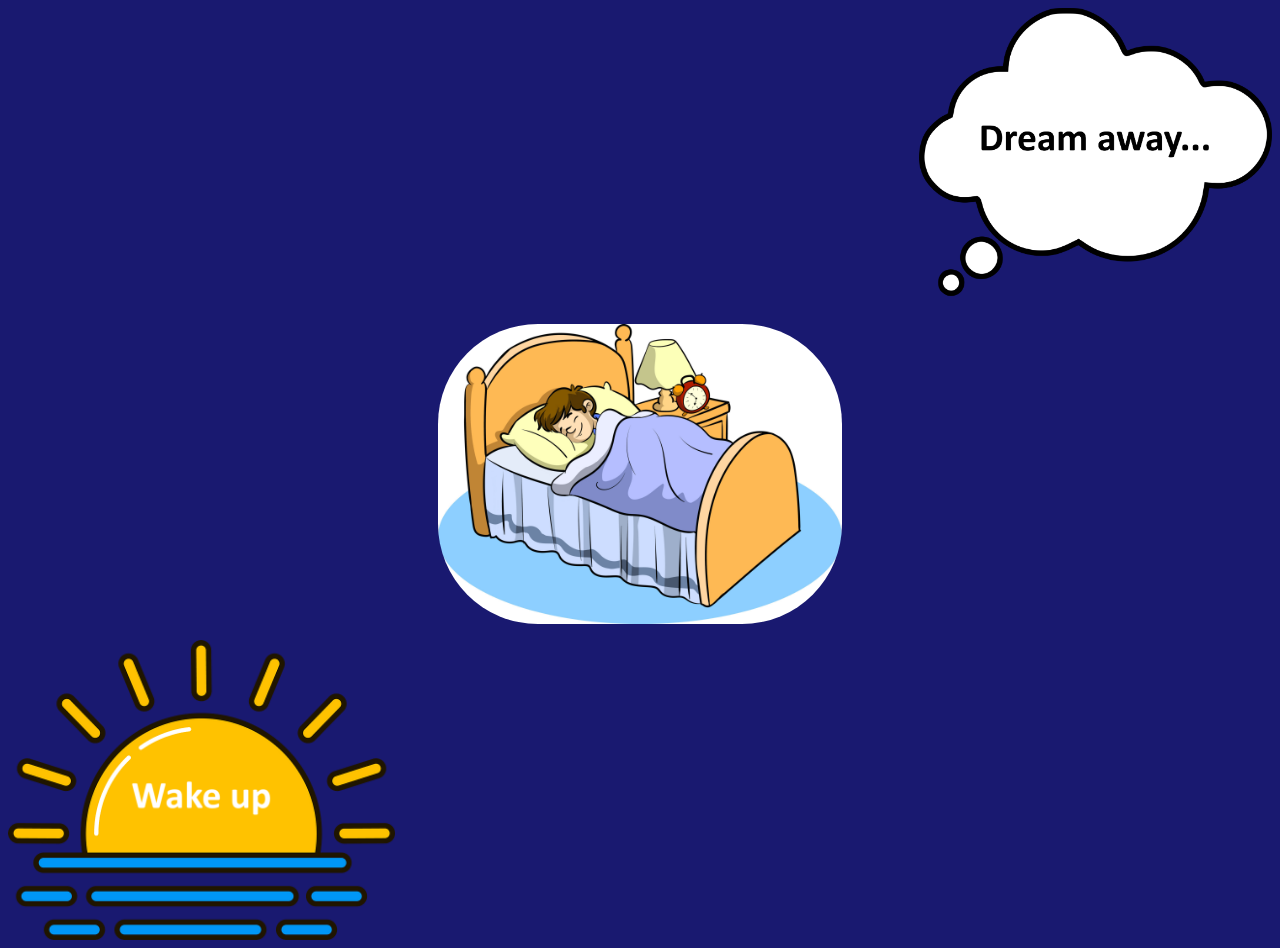
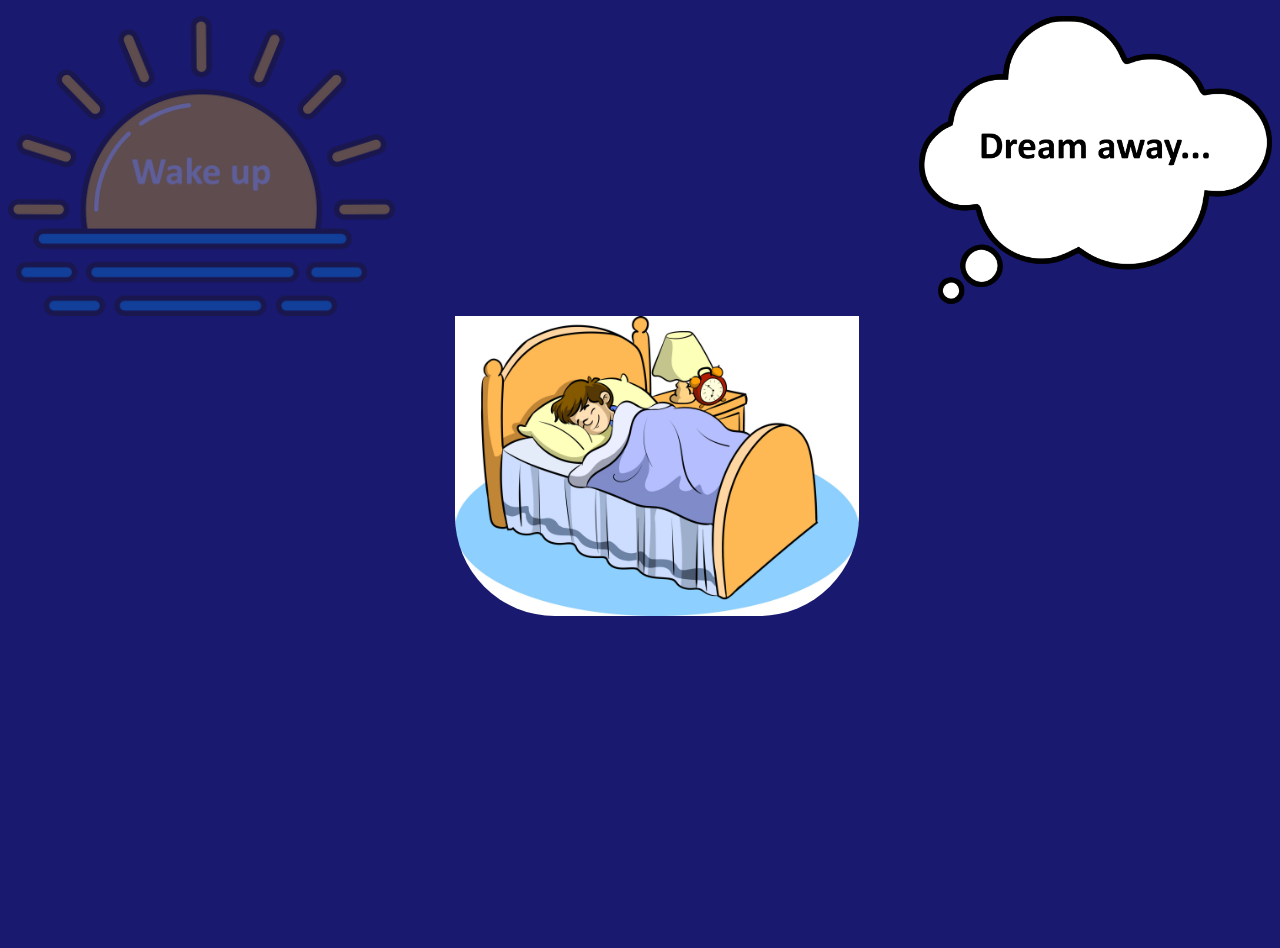
Before and after one commit to 0maumau0/Code1, a plain HTML site: page Task02.6/Index.html in a window 1280 px wide. After the commit the page ends 800 px from the top, so only its background shows below. Drawn offline with Linux system fonts and the light colour scheme.

Commit message:
button logic changen and transaprency upgrades

```diff
--- a/Task02.6/Exit.css
+++ b/Task02.6/Exit.css
@@ -54,5 +54,5 @@ h1 {
     height: 0px;
     color: antiquewhite;
     transition-duration: 0s;
-    cursor: none;
+    cursor: help;
 }
--- a/Task02.6/Index.html
+++ b/Task02.6/Index.html
@@ -10,15 +10,15 @@
 </head>
 
 <body>
-    <a href="Level1.html">
-        <img id="DreamAway" src="dream_cloud_opaque.png" alt="favicon.ico">
-    </a>
+    <p>
+        <input type="image" id="progress_button" src="dream_cloud_opaque.png"
+            onclick="window.location.href='Level1.html';" />
+        <input type="image" id="exit_button" src="sunrise.png" onclick="window.location.href='Exit.html';" />
+    </p>
+
     <p>
         <img id="MrSleepyHead" src="sleeping_character.jpg" alt="favicon.ico">
     </p>
-    <a href="Exit.html">
-        <img id="WakeUp" src="sunrise.png" alt="favicon.ico">
-    </a>
 </body>
 
 </html>
--- a/Task02.6/index.css
+++ b/Task02.6/index.css
@@ -2,25 +2,35 @@ body {
     background-color: midnightblue;
 }
 
-img {
+#MrSleepyHead {
+    display: block;
+    padding-top: 300px;
+    margin: auto;
+    border-radius: 100px;
     height: 300px;
 }
 
-#MrSleepyHead {
-    display: block;
-    margin: auto;
-    border-radius: 100px;
+#progress_button {
+    float: right;
+    border-radius: 20%;
+    height: 300px;
+    opacity: 100%;
+    transition-duration: 0.5s;
 }
 
-#DreamAway {
-    display: block;
-    margin-left: auto;
-    margin-bottom: auto;
-    border-radius: 20%;
+#progress_button:hover {
+    opacity: 50%;
+    transition-duration: 0.5s;
 }
 
-#WakeUp {
-    display: block;
-    margin-right: auto;
-    margin-bottom: auto;
+#exit_button {
+    float: left;
+    height: 300px;
+    opacity: 30%;
+    transition-duration: 0.5s;
 }
+
+#exit_button:hover {
+    opacity: 100%;
+    transition-duration: 0.5s;
+}
```
